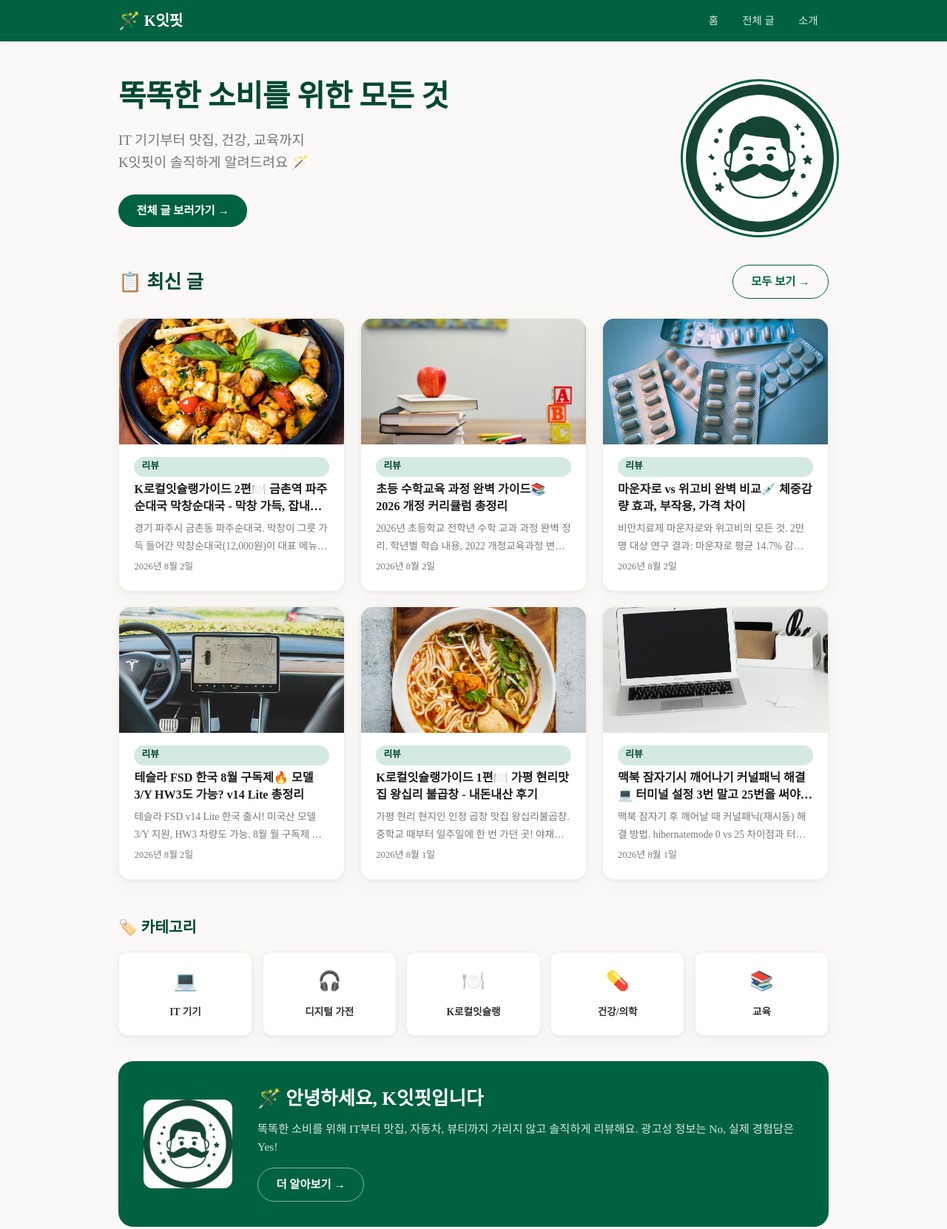
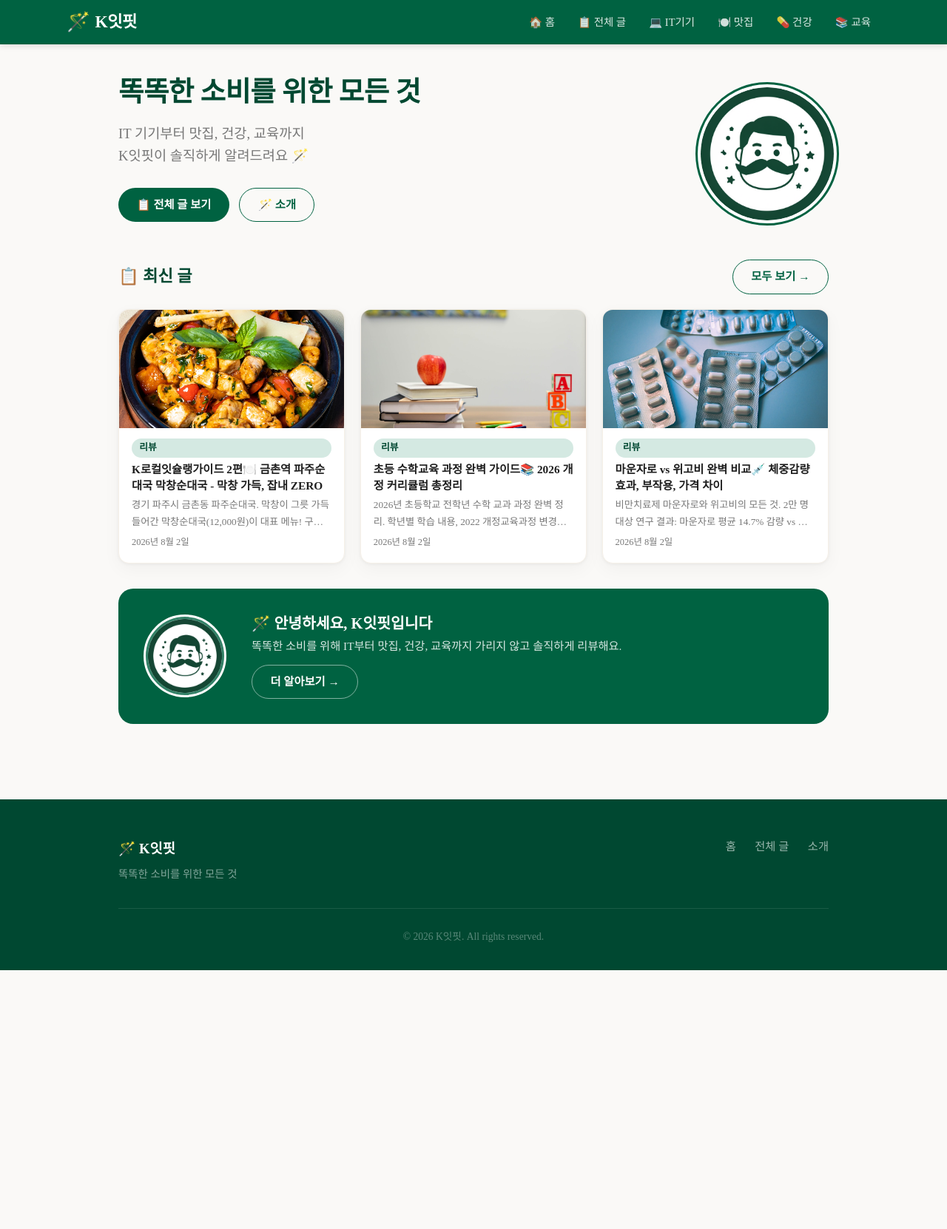
Before and after one commit to owrowrowr89-cyber/my-blog, an Astro site: page / in a window 1280 px wide. Shown: the top 1662 px of the page at 74% size. After the commit the page ends 1312 px from the top, so only its background shows below. Built offline with nearby package versions, Linux system fonts and the light colour scheme; Astro itself is replaced by a stand-in of ours.

Commit message:
홈페이지 리디자인: 카테고리별 섹션, 메뉴 개선, 카테고리 페이지 추가

```diff
--- a/src/components/Header.astro
+++ b/src/components/Header.astro
@@ -3,16 +3,20 @@ import { SITE_TITLE } from '../consts';
 ---
 
 <header>
-	<div class="header-top">
+	<div class="header-inner">
 		<a href="/" class="logo">
 			<span class="logo-icon">🪄</span>
 			<span class="logo-text">{SITE_TITLE}</span>
 		</a>
-		<nav>
-			<a href="/" class="nav-link">홈</a>
-			<a href="/blog" class="nav-link">전체 글</a>
-			<a href="/about" class="nav-link">소개</a>
+		<nav class="main-nav">
+			<a href="/" class="nav-link">🏠 홈</a>
+			<a href="/blog" class="nav-link">📋 전체 글</a>
+			<a href="/category/it" class="nav-link">💻 IT기기</a>
+			<a href="/category/food" class="nav-link">🍽️ 맛집</a>
+			<a href="/category/health" class="nav-link">💊 건강</a>
+			<a href="/category/edu" class="nav-link">📚 교육</a>
 		</nav>
+		<button class="menu-toggle" id="menuToggle">☰</button>
 	</div>
 </header>
 <style>
@@ -21,13 +25,13 @@ import { SITE_TITLE } from '../consts';
 		position: sticky;
 		top: 0;
 		z-index: 100;
-		box-shadow: 0 1px 4px rgba(0,0,0,10%);
+		box-shadow: 0 2px 8px rgba(0,0,0,12%);
 	}
-	.header-top {
-		max-width: 960px;
+	.header-inner {
+		max-width: 1100px;
 		margin: 0 auto;
 		padding: 0 1.5em;
-		height: 56px;
+		height: 60px;
 		display: flex;
 		align-items: center;
 		justify-content: space-between;
@@ -35,29 +39,31 @@ import { SITE_TITLE } from '../consts';
 	.logo {
 		display: flex;
 		align-items: center;
-		gap: 0.3em;
+		gap: 0.4em;
 		text-decoration: none;
 		color: white;
+		flex-shrink: 0;
 	}
-	.logo-icon {
-		font-size: 1.4em;
-	}
+	.logo-icon { font-size: 1.5em; }
 	.logo-text {
 		font-weight: 800;
-		font-size: 1.2em;
+		font-size: 1.3em;
 		letter-spacing: -0.5px;
 	}
 	.logo:hover { opacity: 1; }
-	nav {
+	.main-nav {
 		display: flex;
-		gap: 0.2em;
+		gap: 0.3em;
+		overflow-x: auto;
+		-webkit-overflow-scrolling: touch;
 	}
 	.nav-link {
-		padding: 0.4em 1em;
+		padding: 0.4em 0.9em;
 		border-radius: 20px;
 		color: rgba(255,255,255,0.85);
 		font-size: 0.85em;
 		font-weight: 500;
+		white-space: nowrap;
 		transition: background 0.2s, color 0.2s;
 	}
 	.nav-link:hover {
@@ -65,8 +71,32 @@ import { SITE_TITLE } from '../consts';
 		color: white;
 		opacity: 1;
 	}
+	.menu-toggle {
+		display: none;
+		background: none;
+		border: none;
+		color: white;
+		font-size: 1.4em;
+		cursor: pointer;
+		padding: 0.3em;
+	}
 	@media (max-width: 720px) {
-		.header-top { height: 48px; padding: 0 1em; }
+		.header-inner { height: 50px; padding: 0 1em; }
 		.logo-text { font-size: 1em; }
+		.main-nav { display: none; }
+		.menu-toggle { display: block; }
 	}
 </style>
+<script>
+	document.getElementById('menuToggle')?.addEventListener('click', () => {
+		const nav = document.querySelector('.main-nav');
+		nav.style.display = nav.style.display === 'flex' ? 'none' : 'flex';
+		nav.style.flexDirection = 'column';
+		nav.style.position = 'absolute';
+		nav.style.top = '50px';
+		nav.style.left = '0';
+		nav.style.right = '0';
+		nav.style.background = 'var(--primary)';
+		nav.style.padding = '0.5em 1em';
+	});
+</script>
--- a/src/pages/index.astro
+++ b/src/pages/index.astro
@@ -13,6 +13,13 @@ const posts = (await getCollection('blog')).sort(
 	(a, b) => b.data.pubDate.valueOf() - a.data.pubDate.valueOf(),
 );
 const recentPosts = posts.slice(0, 6);
+
+const categoryPosts = {
+	it: posts.filter(p => p.data.tags?.some(t => ['에어팟','아이폰','갤럭시','맥북','테슬라'].some(kt => t.toLowerCase().includes(kt.toLowerCase())))).slice(0, 3),
+	food: posts.filter(p => p.data.tags?.some(t => t.includes('잇슐랭') || t.includes('맛집') || t.includes('곱창'))).slice(0, 3),
+	health: posts.filter(p => p.data.tags?.some(t => ['마운자로','위고비','Mounjaro','체중감량'].some(kt => t.toLowerCase().includes(kt.toLowerCase())))).slice(0, 3),
+	edu: posts.filter(p => p.data.tags?.some(t => ['교육','초등','수학','학습'].some(kt => t.includes(kt)))).slice(0, 3),
+};
 ---
 
 <!doctype html>
@@ -23,13 +30,16 @@ const recentPosts = posts.slice(0, 6);
 	<body>
 		<Header />
 		<main>
-			<!-- 히어로 - K잇핏 캐릭터 + 소개 -->
+			<!-- 히어로 -->
 			<section class="hero">
 				<div class="hero-content">
 					<div class="hero-text">
 						<h1>{SITE_SUBTITLE}</h1>
 						<p>IT 기기부터 맛집, 건강, 교육까지<br/>K잇핏이 솔직하게 알려드려요 🪄</p>
-						<a href={`${base}/blog`} class="btn">전체 글 보러가기 →</a>
+						<div class="hero-btns">
+							<a href={`${base}/blog`} class="btn">📋 전체 글 보기</a>
+							<a href={`${base}/about`} class="btn btn-outline">🪄 소개</a>
+						</div>
 					</div>
 					<div class="hero-mascot">
 						<Image src={mascotImg} alt="K잇핏 캐릭터" class="mascot-img" />
@@ -37,15 +47,14 @@ const recentPosts = posts.slice(0, 6);
 				</div>
 			</section>
 
-			<!-- 최신 포스트 -->
+			<!-- 최신 글 -->
 			<section class="featured">
 				<div class="section-header">
 					<h2>📋 최신 글</h2>
 					<a href={`${base}/blog`} class="btn btn-outline">모두 보기 →</a>
 				</div>
 				<div class="post-grid">
-					{
-						recentPosts.map((post) => (
+					{recentPosts.slice(0, 3).map((post) => (
 						<article class="post-card">
 							<a href={`${base}/blog/${post.id}/`}>
 								<div class="post-img-wrap">
@@ -56,56 +65,54 @@ const recentPosts = posts.slice(0, 6);
 									)}
 								</div>
 								<div class="post-body">
-										<span class="tag">
-											{post.data.tags?.[0] || '리뷰'}
-										</span>
+									<span class="tag">{post.data.tags?.[0] || '리뷰'}</span>
 									<h3>{post.data.title}</h3>
 									<p class="post-desc">{post.data.description}</p>
-										<span class="post-date">
-											{post.data.pubDate.toLocaleDateString('ko-KR', { year: 'numeric', month: 'long', day: 'numeric' })}
-										</span>
+									<span class="post-date">{post.data.pubDate.toLocaleDateString('ko-KR', { year: 'numeric', month: 'long', day: 'numeric' })}</span>
 								</div>
 							</a>
 						</article>
-						))
-					}
+					))}
 				</div>
 			</section>
 
-			<!-- 카테고리 -->
-			<section class="categories">
-				<h2>🏷️ 카테고리</h2>
-				<div class="cat-grid">
-					<a href={`${base}/blog`} class="cat-card">
-						<span class="cat-icon">💻</span>
-						<span class="cat-name">IT 기기</span>
+			<!-- 카테고리별 섹션 -->
+			{Object.entries(categoryPosts).filter(([_, ps]) => ps.length > 0).map(([slug, catPosts]) => {
+				const labels = { it: '💻 IT기기', food: '🍽️ K로컬잇슐랭', health: '💊 건강/의학', edu: '📚 교육' };
+				return (
+					<section class="cat-section">
+						<div class="section-header">
+							<h2>{labels[slug] || slug}</h2>
+							<a href={`${base}/category/${slug}`} class="btn btn-outline">더보기 →</a>
+						</div>
+						<div class="cat-post-row">
+							{catPosts.map((post) => (
+								<article class="cat-post-item">
+									<a href={`${base}/blog/${post.id}/`}>
+										<div class="cat-post-img-wrap">
+											{post.data.heroImage ? (
+												<Image width={300} height={200} src={post.data.heroImage} alt="" class="cat-post-img" />
+											) : (<div class="cat-post-img-placeholder">📝</div>)}
+										</div>
+										<div class="cat-post-info">
+											<h4>{post.data.title}</h4>
+											<span class="post-date">{post.data.pubDate.toLocaleDateString('ko-KR', { year: 'numeric', month: 'long', day: 'numeric' })}</span>
+										</div>
 									</a>
-					<a href={`${base}/blog`} class="cat-card">
-						<span class="cat-icon">🎧</span>
-						<span class="cat-name">디지털 가전</span>
-					</a>
-					<a href={`${base}/blog`} class="cat-card">
-						<span class="cat-icon">🍽️</span>
-						<span class="cat-name">K로컬잇슐랭</span>
-					</a>
-					<a href={`${base}/blog`} class="cat-card">
-						<span class="cat-icon">💊</span>
-						<span class="cat-name">건강/의학</span>
-					</a>
-					<a href={`${base}/blog`} class="cat-card">
-						<span class="cat-icon">📚</span>
-						<span class="cat-name">교육</span>
-					</a>
+								</article>
+							))}
 						</div>
 					</section>
+				);
+			})}
 
-			<!-- 캐릭터 소개 -->
+			<!-- 소개 -->
 			<section class="about-card">
 				<div class="about-inner">
 					<Image src={mascotImg} alt="K잇핏" class="about-mascot" />
 					<div class="about-text">
 						<h2>🪄 안녕하세요, K잇핏입니다</h2>
-						<p>똑똑한 소비를 위해 IT부터 맛집, 자동차, 뷰티까지 가리지 않고 솔직하게 리뷰해요. 광고성 정보는 No, 실제 경험담은 Yes!</p>
+						<p>똑똑한 소비를 위해 IT부터 맛집, 건강, 교육까지 가리지 않고 솔직하게 리뷰해요.</p>
 						<a href={`${base}/about`} class="btn btn-outline">더 알아보기 →</a>
 					</div>
 				</div>
@@ -114,223 +121,60 @@ const recentPosts = posts.slice(0, 6);
 		<Footer />
 	</body>
 </html>
+<style>
+	.hero { padding: 2.5em 0 2em; }
+	.hero-content { display: flex; align-items: center; gap: 3em; }
+	.hero-text { flex: 1; }
+	.hero-text h1 { font-size: 2.2em; margin-bottom: 0.3em; color: var(--primary-dark); line-height: 1.2; }
+	.hero-text p { font-size: 1.1em; color: rgb(var(--gray)); margin-bottom: 1.5em; line-height: 1.6; }
+	.hero-btns { display: flex; gap: 0.8em; flex-wrap: wrap; }
+	.hero-mascot { flex-shrink: 0; width: 180px; height: 180px; }
+	.mascot-img { width: 100%; height: 100%; object-fit: contain; border-radius: 50%; border: 3px solid var(--primary); background: white; padding: 4px; }
+	.featured { margin: 1em 0 2em; }
+	.section-header { display: flex; justify-content: space-between; align-items: center; margin-bottom: 1.2em; }
+	.section-header h2 { margin: 0; color: var(--primary-dark); font-size: 1.3em; }
+	.post-grid { display: grid; grid-template-columns: repeat(3, 1fr); gap: 1.2em; }
+	.post-card { background: white; border-radius: 14px; overflow: hidden; box-shadow: var(--card-shadow); border: 1px solid var(--accent-light); transition: transform 0.2s; }
+	.post-card:hover { transform: translateY(-3px); box-shadow: 0 8px 30px rgba(0,0,0,8%); }
+	.post-card a { text-decoration: none; color: inherit; display: flex; flex-direction: column; height: 100%; }
+	.post-card a:hover { opacity: 1; }
+	.post-img-wrap { width: 100%; height: 160px; overflow: hidden; }
+	.post-img { width: 100%; height: 100%; object-fit: cover; border-radius: 0; transition: transform 0.3s; }
+	.post-card:hover .post-img { transform: scale(1.05); }
+	.post-img-placeholder { width: 100%; height: 100%; display: flex; align-items: center; justify-content: center; font-size: 3em; background: var(--accent-light); }
+	.post-body { padding: 0.8em 1em 1em; display: flex; flex-direction: column; gap: 0.3em; flex: 1; }
+	.post-body h3 { font-size: 0.9em; margin: 0; color: rgb(var(--black)); line-height: 1.4; display: -webkit-box; -webkit-line-clamp: 2; -webkit-box-orient: vertical; overflow: hidden; }
+	.post-desc { font-size: 0.78em; color: rgb(var(--gray)); margin: 0; display: -webkit-box; -webkit-line-clamp: 2; -webkit-box-orient: vertical; overflow: hidden; flex: 1; }
+	.post-date { font-size: 0.73em; color: rgb(var(--gray)); }
 
-<style>
-	/* Hero */
-	.hero {
-		padding: 3em 0 2em;
-	}
-	.hero-content {
-		display: flex;
-		align-items: center;
-		gap: 3em;
-	}
-	.hero-text {
-		flex: 1;
-	}
-	.hero-text h1 {
-		font-size: 2.4em;
-		margin-bottom: 0.4em;
-		color: var(--primary-dark);
-		line-height: 1.2;
-	}
-	.hero-text p {
-		font-size: 1.1em;
-		color: rgb(var(--gray));
-		margin-bottom: 1.5em;
-		line-height: 1.6;
-	}
-	.hero-mascot {
-		flex-shrink: 0;
-		width: 200px;
-		height: 200px;
-	}
-	.mascot-img {
-		width: 100%;
-		height: 100%;
-		object-fit: contain;
-		border-radius: 50%;
-		border: 3px solid var(--primary);
-		background: white;
-		padding: 4px;
-	}
+	/* 카테고리 섹션 */
+	.cat-section { margin: 2em 0; }
+	.cat-post-row { display: grid; grid-template-columns: repeat(3, 1fr); gap: 1em; }
+	.cat-post-item { background: white; border-radius: 12px; overflow: hidden; box-shadow: var(--card-shadow); border: 1px solid var(--accent-light); transition: transform 0.2s; }
+	.cat-post-item:hover { transform: translateY(-2px); }
+	.cat-post-item a { text-decoration: none; color: inherit; display: flex; flex-direction: column; }
+	.cat-post-item a:hover { opacity: 1; }
+	.cat-post-img-wrap { width: 100%; height: 140px; overflow: hidden; }
+	.cat-post-img { width: 100%; height: 100%; object-fit: cover; border-radius: 0; }
+	.cat-post-img-placeholder { width: 100%; height: 100%; display: flex; align-items: center; justify-content: center; background: var(--accent-light); font-size: 2em; }
+	.cat-post-info { padding: 0.7em 0.9em 0.9em; }
+	.cat-post-info h4 { font-size: 0.85em; margin: 0 0 0.3em; color: rgb(var(--black)); display: -webkit-box; -webkit-line-clamp: 2; -webkit-box-orient: vertical; overflow: hidden; }
 
-	/* Featured Section */
-	.featured {
-		margin: 1em 0 3em;
-	}
-	.section-header {
-		display: flex;
-		justify-content: space-between;
-		align-items: center;
-		margin-bottom: 1.5em;
-	}
-	.section-header h2 {
-		margin: 0;
-		color: var(--primary-dark);
-	}
-	.post-grid {
-		display: grid;
-		grid-template-columns: repeat(3, 1fr);
-		gap: 1.2em;
-	}
-	.post-card {
-		background: white;
-		border-radius: 16px;
-		overflow: hidden;
-		box-shadow: var(--card-shadow);
-		border: 1px solid var(--accent-light);
-		transition: transform 0.2s, box-shadow 0.2s;
-	}
-	.post-card:hover {
-		transform: translateY(-3px);
-		box-shadow: 0 8px 30px rgba(0, 0, 0, 8%);
-	}
-	.post-card a {
-		text-decoration: none;
-		color: inherit;
-		display: flex;
-		flex-direction: column;
-		height: 100%;
-	}
-	.post-card a:hover { opacity: 1; }
-	.post-img-wrap {
-		width: 100%;
-		height: 170px;
-		overflow: hidden;
-	}
-	.post-img {
-		width: 100%;
-		height: 100%;
-		object-fit: cover;
-		border-radius: 0;
-		transition: transform 0.3s;
-	}
-	.post-card:hover .post-img {
-		transform: scale(1.05);
-	}
-	.post-img-placeholder {
-		width: 100%;
-		height: 100%;
-		display: flex;
-		align-items: center;
-		justify-content: center;
-		font-size: 3em;
-		background: var(--accent-light);
-	}
-	.post-body {
-		padding: 1em 1.2em 1.2em;
-		display: flex;
-		flex-direction: column;
-		gap: 0.4em;
-		flex: 1;
-	}
-	.post-body h3 {
-		font-size: 0.95em;
-		margin: 0;
-		color: rgb(var(--black));
-		line-height: 1.4;
-		display: -webkit-box;
-		-webkit-line-clamp: 2;
-		-webkit-box-orient: vertical;
-		overflow: hidden;
-	}
-	.post-desc {
-		font-size: 0.8em;
-		color: rgb(var(--gray));
-		margin: 0;
-		display: -webkit-box;
-		-webkit-line-clamp: 2;
-		-webkit-box-orient: vertical;
-		overflow: hidden;
-		flex: 1;
-	}
-	.post-date {
-		font-size: 0.75em;
-		color: rgb(var(--gray));
-	}
-
-	/* Categories */
-	.categories {
-		margin: 2em 0;
-	}
-	.categories h2 {
-		color: var(--primary-dark);
-		margin-bottom: 1em;
-		font-size: 1.2em;
-	}
-	.cat-grid {
-		display: grid;
-		grid-template-columns: repeat(5, 1fr);
-		gap: 0.8em;
-	}
-	.cat-card {
-		background: white;
-		border-radius: 12px;
-		padding: 1em;
-		text-align: center;
-		box-shadow: var(--card-shadow);
-		border: 1px solid var(--accent-light);
-		text-decoration: none;
-		transition: transform 0.2s;
-	}
-	.cat-card:hover {
-		transform: translateY(-2px);
-	}
-	.cat-icon {
-		font-size: 1.5em;
-		display: block;
-		margin-bottom: 0.2em;
-	}
-	.cat-name {
-		font-size: 0.8em;
-		font-weight: 600;
-		color: rgb(var(--gray-dark));
-	}
-
-	/* About Card */
-	.about-card {
-		background: var(--primary);
-		border-radius: 20px;
-		padding: 2em;
-		margin: 2em 0;
-	}
-	.about-inner {
-		display: flex;
-		align-items: center;
-		gap: 2em;
-	}
-	.about-mascot {
-		width: 120px;
-		height: 120px;
-		object-fit: contain;
-		flex-shrink: 0;
-	}
-	.about-text h2 {
-		color: white;
-		margin: 0 0 0.5em;
-	}
-	.about-text p {
-		color: rgba(255,255,255,0.85);
-		font-size: 0.9em;
-		margin: 0 0 1em;
-		line-height: 1.6;
-	}
-	.about-text .btn-outline {
-		color: white;
-		border-color: rgba(255,255,255,0.5);
-	}
-	.about-text .btn-outline:hover {
-		background: white;
-		color: var(--primary);
-		border-color: white;
-	}
+	.about-card { background: var(--primary); border-radius: 20px; padding: 2em; margin: 2em 0; }
+	.about-inner { display: flex; align-items: center; gap: 2em; }
+	.about-mascot { width: 100px; height: 100px; object-fit: contain; flex-shrink: 0; border-radius: 50%; border: 3px solid white; background: rgba(255,255,255,0.2); padding: 3px; }
+	.about-text h2 { color: white; margin: 0 0 0.3em; font-size: 1.2em; }
+	.about-text p { color: rgba(255,255,255,0.85); font-size: 0.9em; margin: 0 0 0.8em; line-height: 1.6; }
+	.about-text .btn-outline { color: white; border-color: rgba(255,255,255,0.5); }
+	.about-text .btn-outline:hover { background: white; color: var(--primary); border-color: white; }
 
 	@media (max-width: 720px) {
 		.hero-content { flex-direction: column; text-align: center; gap: 1.5em; }
-		.hero-text h1 { font-size: 1.6em; }
-		.hero-mascot { width: 140px; height: 140px; }
+		.hero-text h1 { font-size: 1.5em; }
+		.hero-btns { justify-content: center; }
+		.hero-mascot { width: 130px; height: 130px; }
 		.post-grid { grid-template-columns: 1fr; }
+		.cat-post-row { grid-template-columns: 1fr; }
 		.about-inner { flex-direction: column; text-align: center; }
 	}
 </style>
```
Also changed, not shown: src/pages/category/[slug].astro (added, +99 -0 lines), 2 other files. Lines whose indentation alone changed are shown as unchanged.
